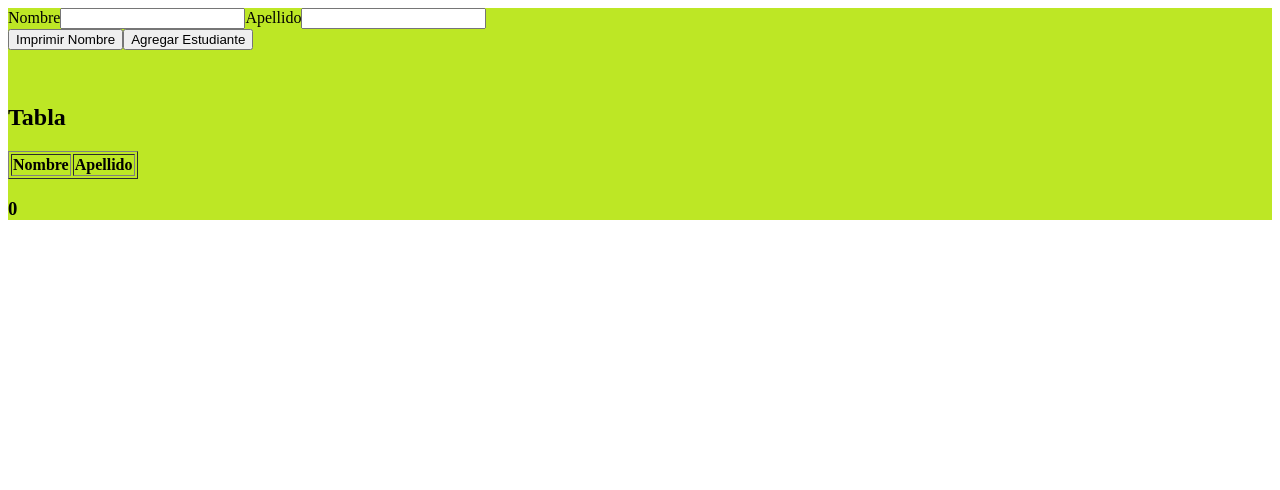
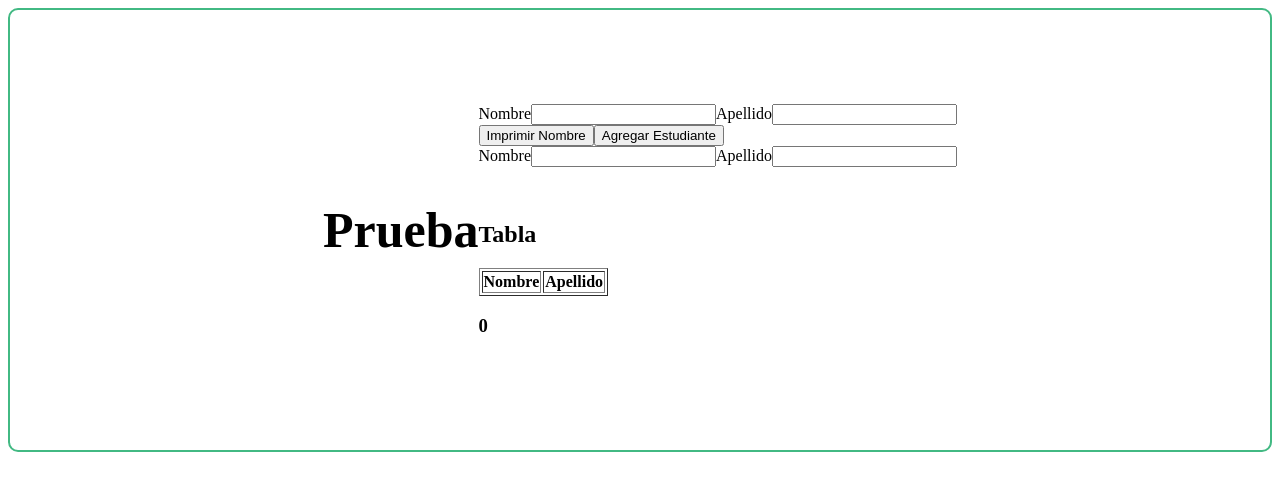
Before and after one commit to Kevin-022C/pw_vue_u2_kc, a Vue app: page / in a window 1280 px wide. Shown: the top 490 px of the page. Built offline with nearby package versions, Linux system fonts and the light colour scheme.

Commit message:
Taller 15 Modificadores de eventos

```diff
--- a/src/App.vue
+++ b/src/App.vue
@@ -1,5 +1,6 @@
 <template>
   <div>
+   <!-- <ContadorView/>-->
     <DirectivasView/>
   </div>
 </template>
--- a/src/components/Directivas.vue
+++ b/src/components/Directivas.vue
@@ -10,6 +10,16 @@
         <button @click="imprimirNombre">Imprimir Nombre</button>
         <button @click="agregarEstudiante">Agregar Estudiante</button>
 
+
+        <br>
+        <label for="id_nombre_1">Nombre</label>
+        <input id="id_nombre_1"  type="text">
+
+        <label for="id_apellido_1">Apellido</label>
+        <input v-on:keypress.enter="agregarEstudiante1" id="id_apellido_1"  type="text">
+
+
+
         <ul>
             <li
 
@@ -19,6 +29,7 @@
             </li>
         </ul>
         <br>
+
         <h2>Tabla</h2>
         <table border="1">
             <thead>
@@ -34,6 +45,8 @@
                 </tr>
             </tbody>
         </table>
+
+
 
 
         <h3>{{ arreglo.length }}</h3>
@@ -65,6 +78,26 @@
             this.limpiarFormulario();
             console.log(this.arreglo);
         },
+        // metodo de 3/12/25
+        // modificadoes de eventos: nacen despues del evento es decir despues del click, keypress, etc
+        agregarEstudiante1(event){
+            console.log("evento ");
+            if(event.charCode!==13){
+                return;
+            }
+            // dame haciendo con el enter
+            const estudiante = {
+                nombre: document.getElementById("id_nombre_1").value,
+                apellido: document.getElementById("id_apellido_1").value
+            }
+            console.log("presiono el enter")
+            console.log("Agregar estudiante 1");
+            console.log(estudiante);
+            this.arreglo.push(estudiante);
+            this.limpiarFormulario();
+            console.log(event);
+            console.log(event.charCode);
+        },
 
         limpiarFormulario() {
             this.nombre = '';
--- a/src/view/DirectivasView.vue
+++ b/src/view/DirectivasView.vue
@@ -1,5 +1,6 @@
 <template>
-    <div>
+    <div class="view-container">
+        <h2>Prueba</h2>
         <Directivas/>
     </div>
 
@@ -9,17 +10,25 @@
 import Directivas from '../components/Directivas.vue';
 export default {
     components:{
-        Directivas
-    }
+        Directivas,
+    },
 
 }
 </script>
 
-<style>
-div {
-   height: 400;
-   flex-direction: row;
-   background-color: #bde725;
+<style scoped>
+.view-container {
+    display: flex;
+    height: 400px;
+    padding: 20px;
+    justify-content: center;
+    align-items: center;
+    border: 2px solid #42b983;
+    border-radius: 10px;
 
 }
+
+h2{
+    font-size: 50px;
+}
 </style>
```
